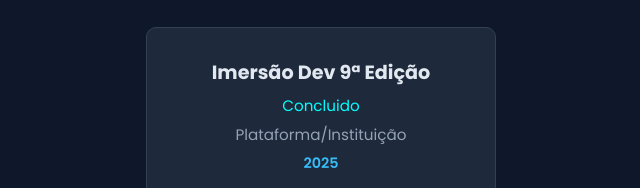
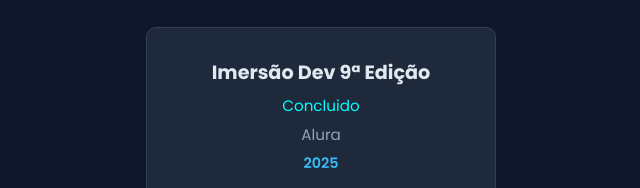
Before and after one commit to MarcosPires04/Portfolio-Page, a plain HTML site: page index.html in a window 1280 px wide. Shown: the part 3436-3624 px from the top of the page, without its empty margins (319-959 px from the left). Drawn offline with Linux system fonts and the light colour scheme.

Commit message:
Correção Básica

```diff
--- a/index.html
+++ b/index.html
@@ -134,7 +134,7 @@
             <div class="edu-card">
                 <h3>Imersão Dev 9ª Edição</h3>
                 <span class="edu-school" style="color: aqua;">Concluido</span>
-                <span class="edu-school">Plataforma/Instituição</span>
+                <span class="edu-school">Alura</span>
                 <span class="edu-year">2025</span>
                 <p>Desenvolvimento de APIs, estrutura de dados e algoritmos.</p>
                 <a href="https://cursos.alura.com.br/immersion/certificate/84a77850-7f6c-474b-8740-20d3e5ac57b0?lang" target="_blank" class="btn-certificate">
```
